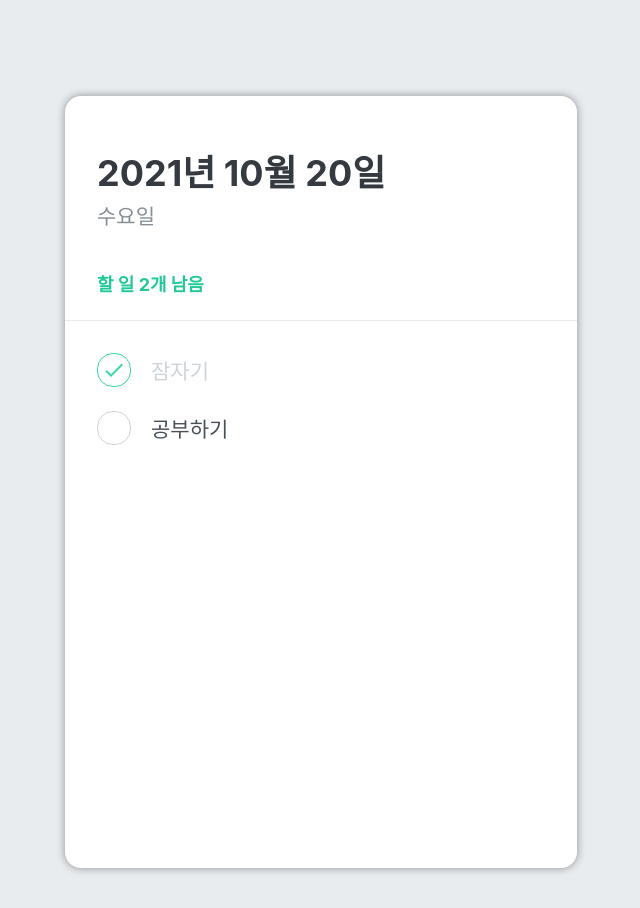
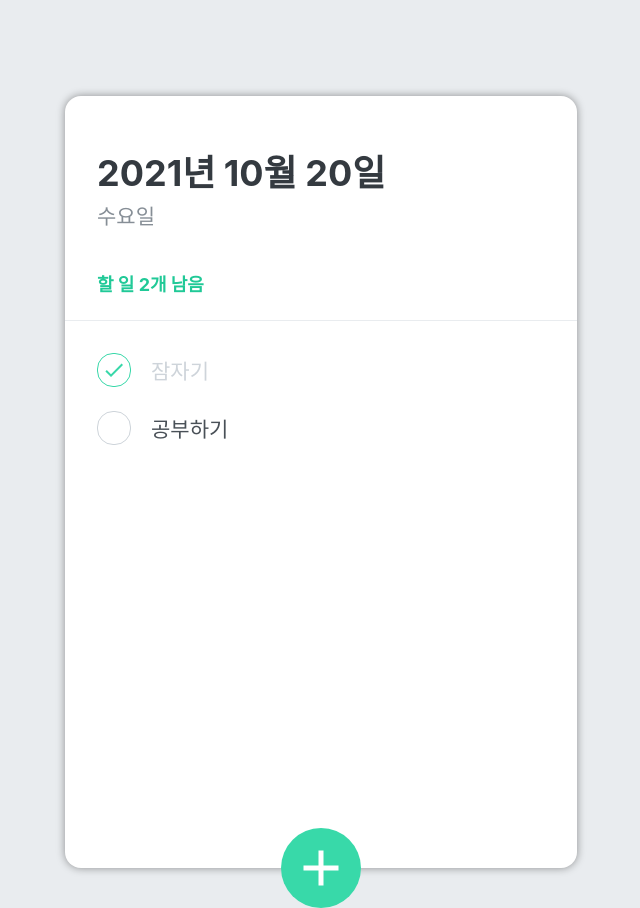
Before and after one commit to hyeonseokang/React, a React (Create React App) app: page / in a window 1280 px wide. Shown: the whole page, without its empty margins (319-959 px from the left). Built offline with nearby package versions, Linux system fonts and the light colour scheme.

Commit message:
컴포넌트 연습 제작

```diff
--- a/src/App.js
+++ b/src/App.js
@@ -3,6 +3,7 @@
 import TodoTemplate from "./components/TodoTemplate";
 import TodoHead from "./components/TodoHead";
 import TodoList from "./components/TodoList";
+import TodoCreate from "./components/TodoCreate";
 
 const GlobalStyle = createGlobalStyle`
   body{
@@ -17,6 +18,7 @@
       <TodoTemplate>
         <TodoHead/>
         <TodoList/>
+        <TodoCreate />
       </TodoTemplate>
     </>
   )
--- a/src/components/TodoCreate.js
+++ b/src/components/TodoCreate.js
@@ -10,4 +10,89 @@
     &:active{
         background: #20c997;
     }
+
+    z-index: 5;
+    cursor: pointer;
+    width: 80px;
+    height: 80px;
+    display:block;
+    align-items: center;
+    justify-content: center;
+    font-size: 60px;
+    position: absolute;
+    left: 50%;
+    bottom: 0px;
+    transform: translate(-50%, 50%);
+    color:white;
+    border-radius: 50%;
+    border:none;
+    outline:none;
+    display: flex;
+    align-items: center;
+    justify-content: center;
+
+    transition: 0.125s all ease-in;
+    ${props=>
+    props.open &&
+    css`
+        background: #ff6b6b;
+        &:hover{
+            background: #ff8787;
+        }
+        &:active{
+            background:#fa5252;
+        }
+        transform: translate(-50%, 50%) rotate(45deg);
+    `}
 `;
+
+const InsertFormPositioner = styled.div`
+    width: 100%;
+    bottom: 0;
+    left: 0;
+    position: absolute;
+`;
+
+const InsertForm = styled.form`
+    background: #f8f9fa;
+    padding-left: 32px;
+    padding-top: 32px;
+    padding-right: 32px;
+    padding-bottom: 72px;
+
+    border-bottom-left-radius: 16px;
+    border-bottom-right-radius: 16px;
+    border-top: 1px solid #e9ecef;
+`;
+
+const Input = styled.input`
+    padding: 12px;
+    border-radius: 4px;
+    border: 1px solid #dee2e6;
+    width: 100%;
+    outline: none;
+    font-size: 18px;
+    box-sizing: border-box;
+`;
+
+const TodoCreate = ()=>{
+    const [open, setOpen] = useState(false);
+    const onToggle = ()=> setOpen(!open);
+
+    return (
+        <>
+            {open && (
+                <InsertFormPositioner>
+                    <InsertForm>
+                        <Input autoFocus placeholder="할 일을 입력 후, Enter를 누르세요" />
+                    </InsertForm>
+                </InsertFormPositioner>
+            )}
+            <CirecleButton onClick={onToggle} open={open}>
+                <MdAdd/>
+            </CirecleButton>
+        </>
+    )
+}
+
+export default TodoCreate;
```
